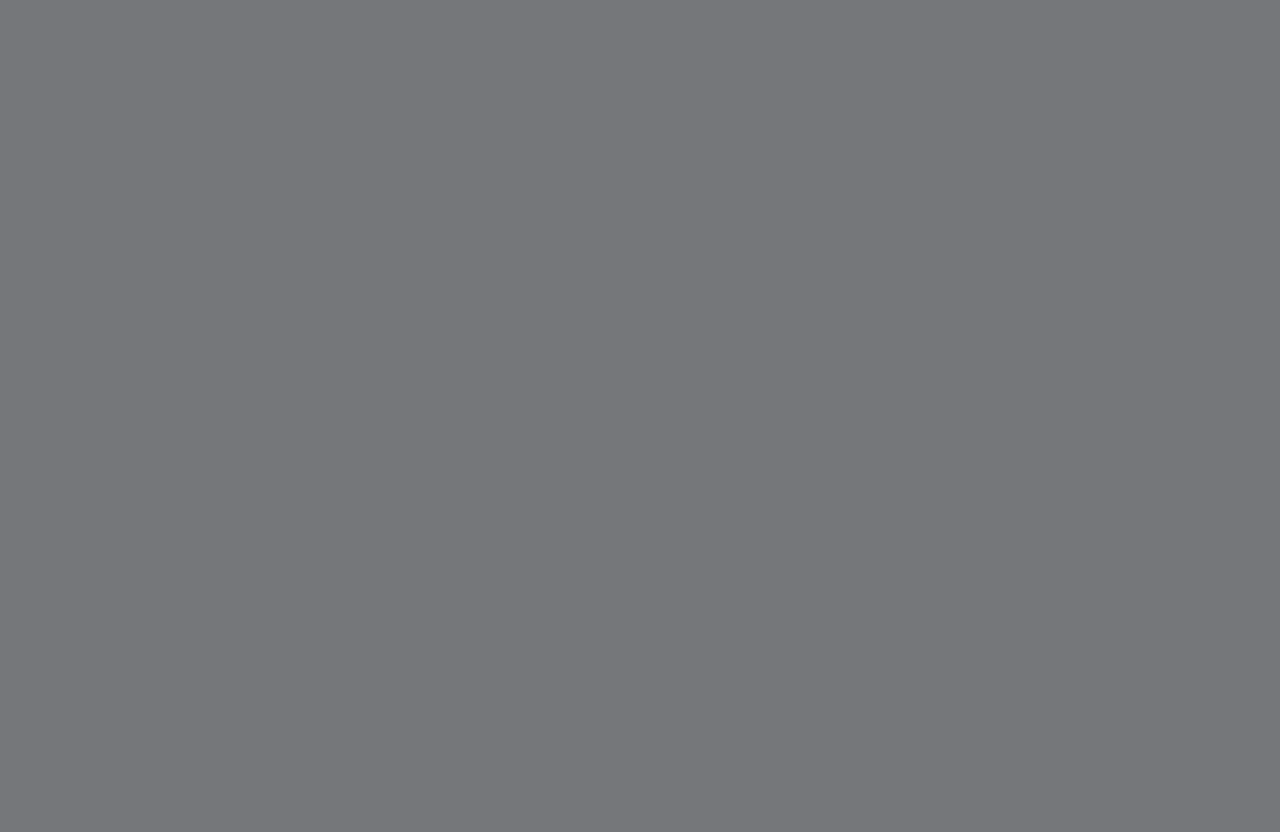
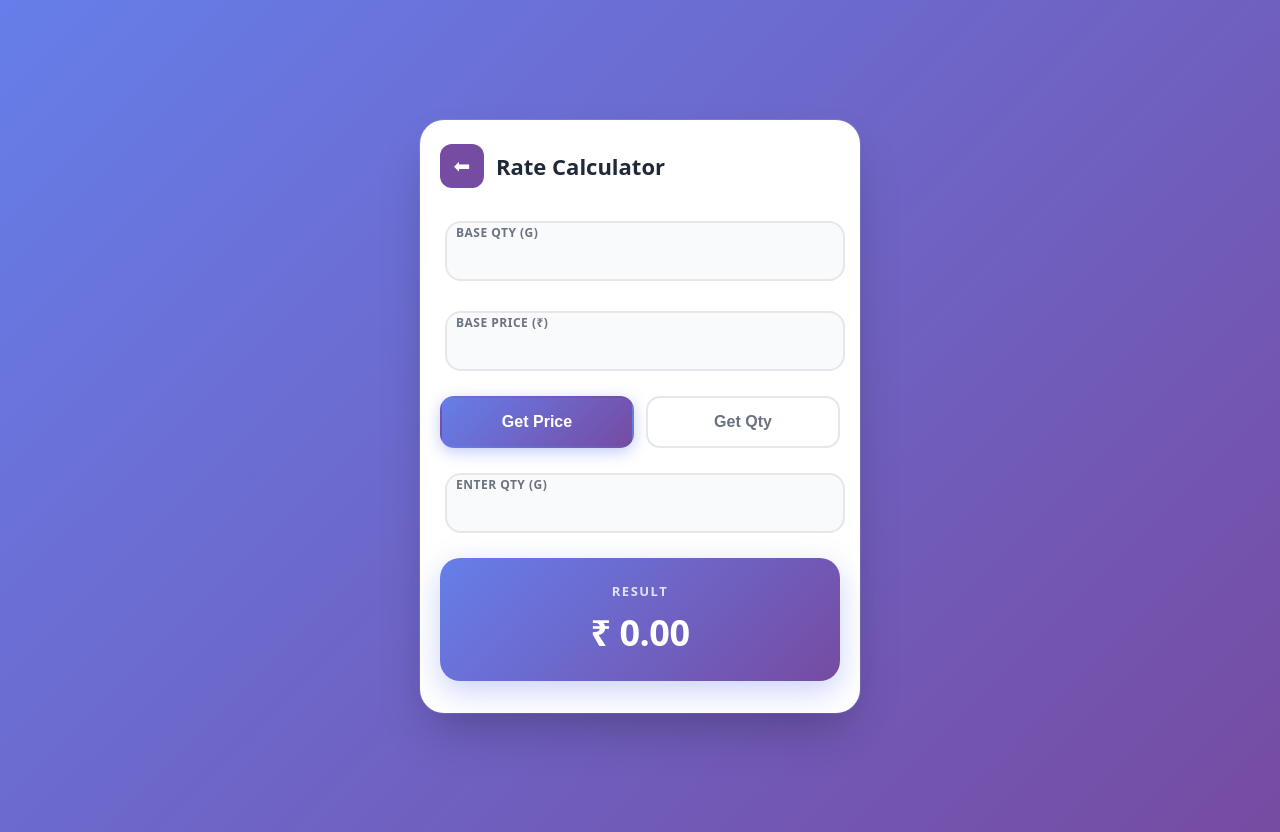
Before and after one commit to sid3798/gmart, a React (Vite) app: page /calculator in a window 1280 px wide. Before the commit this address had no page. Before the commit the page ends 800 px from the top, so only its background shows below. Built offline with nearby package versions, Linux system fonts and the light colour scheme.

Commit message:
calculator

```diff
--- a/src/App.css
+++ b/src/App.css
@@ -471,3 +471,214 @@ button:hover {
   gap: 10px;
   margin-top: 8px;
 }
+
+/* // Calculator Page */
+/* Calculator.css */
+
+/* Wrapper */
+.calc-wrapper {
+  min-height: 100vh;
+  min-height: 100dvh;
+  padding: 16px;
+  background: linear-gradient(135deg, #667eea 0%, #764ba2 100%);
+  display: flex;
+  align-items: center;
+  justify-content: center;
+}
+
+/* Card */
+.calc-card {
+  width: 100%;
+  max-width: 400px;
+  background: #ffffff;
+  border-radius: 24px;
+  padding: 24px 20px 32px;
+  box-shadow:
+    0 25px 50px -12px rgba(0, 0, 0, 0.25),
+    0 0 0 1px rgba(255, 255, 255, 0.1);
+}
+
+/* Header */
+.calc-header {
+  display: flex;
+  align-items: center;
+  gap: 12px;
+  margin-bottom: 28px;
+}
+
+.calc-header button {
+  width: 44px;
+  height: 44px;
+  border-radius: 12px;
+  border: none;
+  background: #764ba2;
+  backdrop-filter: blur(10px);
+  font-size: 20px;
+  cursor: pointer;
+  display: flex;
+  align-items: center;
+  justify-content: center;
+  transition: all 0.2s ease;
+  -webkit-tap-highlight-color: transparent;
+}
+
+.calc-header button:active {
+  transform: scale(0.95);
+  background: #e5e7eb;
+}
+
+.calc-header h2 {
+  font-size: 22px;
+  font-weight: 700;
+  color: #1f2937;
+  margin: 0;
+}
+
+/* Input Groups */
+.input-group {
+  position: relative;
+  margin-bottom: 20px;
+}
+
+.input-group input {
+  width: 100%;
+  height: 60px;
+  padding: 20px 16px 8px;
+  font-size: 20px;
+  font-weight: 600;
+  color: #1f2937;
+  background: #f9fafb;
+  border: 2px solid #e5e7eb;
+  border-radius: 16px;
+  outline: none;
+  transition: all 0.2s ease;
+  box-sizing: border-box;
+  -webkit-appearance: none;
+}
+
+.input-group input:focus {
+  border-color: #667eea;
+  background: #fff;
+  box-shadow: 0 0 0 4px rgba(102, 126, 234, 0.15);
+}
+
+.input-group label {
+  position: absolute;
+  top: 8px;
+  left: 16px;
+  font-size: 12px;
+  font-weight: 600;
+  color: #6b7280;
+  letter-spacing: 0.5px;
+  text-transform: uppercase;
+  pointer-events: none;
+}
+
+/* Remove number input spinners */
+.input-group input[type="number"]::-webkit-inner-spin-button,
+.input-group input[type="number"]::-webkit-outer-spin-button {
+  -webkit-appearance: none;
+  margin: 0;
+}
+
+.input-group input[type="number"] {
+  -moz-appearance: textfield;
+}
+
+/* Toggle Buttons */
+.toggle {
+  display: flex;
+  gap: 12px;
+  margin-bottom: 20px;
+}
+
+.toggle button {
+  flex: 1;
+  height: 52px;
+  font-size: 16px;
+  font-weight: 600;
+  border-radius: 14px;
+  border: 2px solid #e5e7eb;
+  background: #fff;
+  color: #6b7280;
+  cursor: pointer;
+  transition: all 0.2s ease;
+  -webkit-tap-highlight-color: transparent;
+}
+
+.toggle button.active {
+  background: linear-gradient(135deg, #667eea 0%, #764ba2 100%);
+  border-color: transparent;
+  color: #fff;
+  box-shadow: 0 4px 15px rgba(102, 126, 234, 0.4);
+}
+
+.toggle button:active {
+  transform: scale(0.98);
+}
+
+/* Quick Buttons */
+.quick-btns {
+  display: flex;
+  gap: 10px;
+  margin-bottom: 24px;
+}
+
+.quick-btns button {
+  flex: 1;
+  height: 48px;
+  font-size: 16px;
+  font-weight: 600;
+  border-radius: 12px;
+  border: 2px dashed #d1d5db;
+  background: #fefefe;
+  color: #4b5563;
+  cursor: pointer;
+  transition: all 0.2s ease;
+  -webkit-tap-highlight-color: transparent;
+}
+
+.quick-btns button:active {
+  transform: scale(0.95);
+  background: #f3f4f6;
+  border-style: solid;
+  border-color: #667eea;
+  color: #667eea;
+}
+
+/* Result Display */
+.result {
+  background: linear-gradient(135deg, #667eea 0%, #764ba2 100%);
+  border-radius: 20px;
+  padding: 24px;
+  text-align: center;
+  color: #fff;
+  box-shadow: 0 10px 30px rgba(102, 126, 234, 0.35);
+}
+
+.result::before {
+  content: "Result";
+  display: block;
+  font-size: 13px;
+  font-weight: 600;
+  text-transform: uppercase;
+  letter-spacing: 1.5px;
+  opacity: 0.8;
+  margin-bottom: 8px;
+}
+
+.result {
+  font-size: 36px;
+  font-weight: 700;
+  letter-spacing: -0.5px;
+}
+
+/* Safe area for notched phones */
+@supports (padding-bottom: env(safe-area-inset-bottom)) {
+  .calc-wrapper {
+    padding-bottom: calc(16px + env(safe-area-inset-bottom));
+  }
+}
+
+
+/* // Calculator Page end */
--- a/src/App.jsx
+++ b/src/App.jsx
@@ -1,6 +1,7 @@
 import { Routes, Route } from "react-router-dom";
 import Home from "./home";
 import CustomerPage from "./CustomerPage";
+import Calculator from "./calculator"; // New import
 
 import "./App.css";
 
@@ -9,6 +10,7 @@ function App() {
     <Routes>
       <Route path="/" element={<Home />} />
       <Route path="/customer/:id" element={<CustomerPage />} />
+      <Route path="/calculator" element={<Calculator />} />
     </Routes>
   );
 }
--- /dev/null
+++ b/src/calculator.jsx
@@ -0,0 +1,95 @@
+import { useState } from "react";
+import { useNavigate } from "react-router-dom";
+
+export default function Calculator() {
+  const navigate = useNavigate();
+
+  const [baseQty, setBaseQty] = useState("");
+  const [basePrice, setBasePrice] = useState("");
+  const [target, setTarget] = useState("");
+  const [mode, setMode] = useState("price");
+
+  const rate =
+    baseQty && basePrice ? parseFloat(basePrice) / parseFloat(baseQty) : 0;
+
+  let result = 0;
+
+  if (rate > 0 && target) {
+    result =
+      mode === "price"
+        ? parseFloat(target) * rate
+        : parseFloat(target) / rate;
+  }
+
+  return (
+    <div className="calc-wrapper">
+      <div className="calc-card">
+
+        {/* Header */}
+        <div className="calc-header">
+          <button onClick={() => navigate(-1)}>⬅</button>
+          <h2>Rate Calculator</h2>
+        </div>
+
+        {/* Base Inputs */}
+        <div className="input-group">
+          <input
+            type="number"
+            value={baseQty}
+            onChange={(e) => setBaseQty(e.target.value)}
+            required
+          />
+          <label>Base Qty (g)</label>
+        </div>
+
+        <div className="input-group">
+          <input
+            type="number"
+            value={basePrice}
+            onChange={(e) => setBasePrice(e.target.value)}
+            required
+          />
+          <label>Base Price (₹)</label>
+        </div>
+
+        {/* Toggle */}
+        <div className="toggle">
+          <button
+            className={mode === "price" ? "active" : ""}
+            onClick={() => setMode("price")}
+          >
+            Get Price
+          </button>
+          <button
+            className={mode === "quantity" ? "active" : ""}
+            onClick={() => setMode("quantity")}
+          >
+            Get Qty
+          </button>
+        </div>
+
+        {/* Target Input */}
+        <div className="input-group">
+          <input
+            type="number"
+            value={target}
+            onChange={(e) => setTarget(e.target.value)}
+            required
+          />
+          <label>
+            {mode === "price" ? "Enter Qty (g)" : "Enter Price (₹)"}
+          </label>
+        </div>
+
+
+
+        {/* Result */}
+        <div className="result">
+          {mode === "price"
+            ? `₹ ${result ? result.toFixed(2) : "0.00"}`
+            : `${result ? result.toFixed(2) : "0.00"} g`}
+        </div>
+      </div>
+    </div>
+  );
+}
--- a/src/home.jsx
+++ b/src/home.jsx
@@ -153,8 +153,12 @@ const handleTouchStart = (e, cust) => {
         value={search}
         onChange={(e) => setSearch(e.target.value)}
       />
+<div>
 
-      <h3>Customers</h3>
+<h3>Customers</h3>
+<button onClick={() => navigate("/calculator/")}>Calculator</button>
+</div>
+
 
       {customers.length === 0 && <p>No customers yet</p>}
 
```
